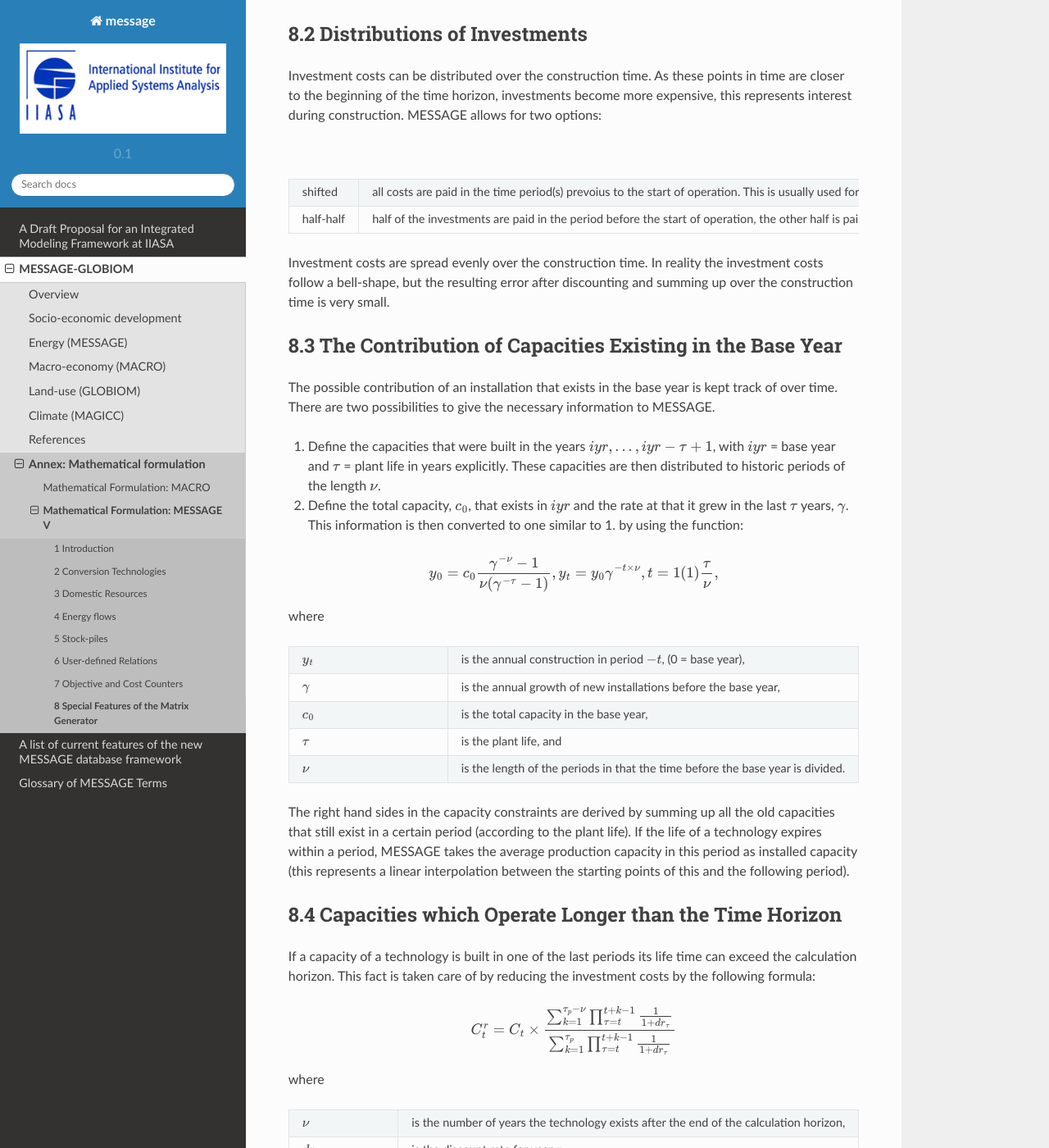
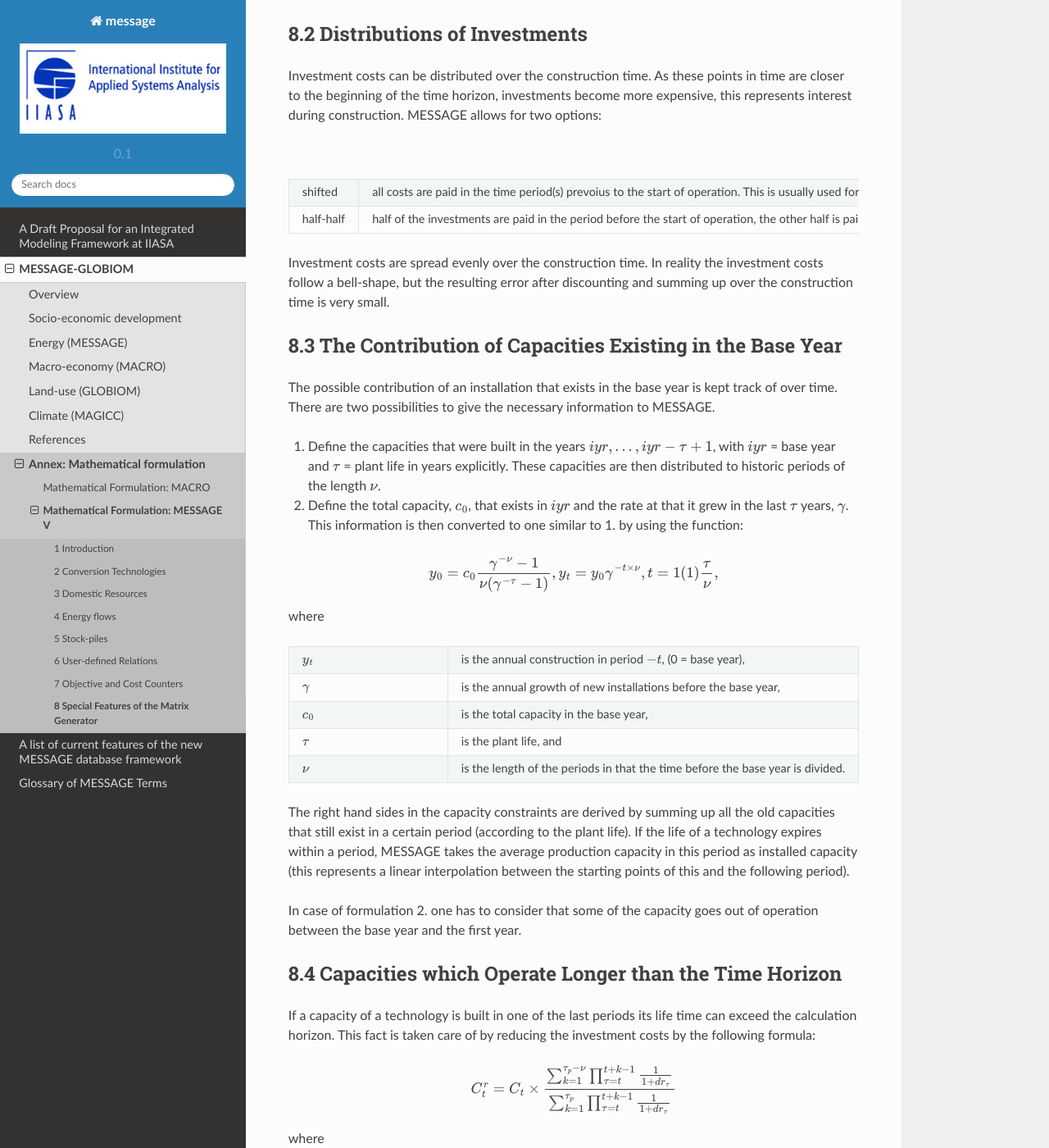
Before and after one commit to yiyi1991/message-ix-models, a Sphinx documentation site: the page built from doc/global/source/message_globiom/annex/message/8_special_features_of_the_matrix_generator.rst, in a window 1280 px wide and 1400 px high, scrolled down 595 px. Shown: the whole window at 82% size. Built offline with Sphinx 7.4.7 and the Read the Docs theme 2.0.0, drawn with Linux system fonts in a browser that asks for light colours; pages that are not in the unit, such as notebooks, are missing from menus; some of the changed lines change nothing that is shown; some of the changed text lies outside the part shown.

Commit message:
Update 8_special_features_of_the_matrix_generator.rst

```diff
--- a/doc/global/source/message_globiom/annex/message/8_special_features_of_the_matrix_generator.rst
+++ b/doc/global/source/message_globiom/annex/message/8_special_features_of_the_matrix_generator.rst
@@ -5,7 +5,7 @@
 
 The mathematical formulation of MESSAGE as presented  in the previous sections shows the structure of all constraints as the matrix generator builds them up. The background of the more complicated features is given here for a better understanding.
 
-8.1 	The  Time  Horizon–Discounting the Costs
+8.1 	Discounting of Costs
 ----------------------------------------------
 
 The whole time horizon of the calculations is divided into periods of optional length. All variables of MESSAGE are represented  as average over the period they represent, resulting in a step-function. All entries in the objective function are discounted from the middle of the respective period to the first year, if they relate to energy flow variables and from the beginning of that period if they represent power variables. The function to discount the costs has the following form:
@@ -20,16 +20,16 @@
    :header-rows: 0
 
    * - :math:`C_t^r`
-     - is the cost figure to be discounted,
+     - cost figure to be discounted,
    * - :math:`c_t`
-     - is the objective function coefficient in period :math:`t`,
+     - objective function coefficient in period :math:`t`,
    * - :math:`f_i`
      - :math:`\left\{\begin{matrix}
            1 & for costs connected to investments\\
            (1+\frac{dr_t}{100})^{\frac{\Delta t}{2} & else
        \end{matrix}\right.` and
-  * - :math:`dr_k`
-    - is the discount rate in period :math:`k`; generally the discount rate is constant over the complete time horizon.
+  * - :math:`dr_t`
+    - discount rate in period :math:`t`; generally the discount rate is constant over the complete time horizon.
 
 .. _distributionsofinv:
 
@@ -44,8 +44,8 @@
 
   * - shifted
     - all costs are paid in the time period(s) prevoius to the start of operation. This is usually used for models with short period lengths.
-  * - half-half
-    - half of the investments are paid in the period before the start of operation, the other half is paid in the period when the technology goes into operation. With this the period when the technology starts operating is the same as the construction period. This is usually used for models with long time periods.
+  * - half\-half
+    - half of the investments are paid in the period before the start of operation, the other half is paid in the period when the technology goes into operation. With this, the period when the technology starts operating is the same as the construction period. This is usually used for models with long time periods.
 
 Investment costs are spread evenly over the construction time. In reality the investment costs follow a bell-shape, but the resulting error after discounting and summing up over the construction time is very small.
 
@@ -80,6 +80,8 @@
      - is the length of the periods in that the time before the base year is divided.
 
 The right hand sides in the capacity constraints are derived by summing up all the old capacities that still exist in a certain period (according to the plant life). If the life of a technology expires within a period, MESSAGE takes the average production capacity in this period as installed capacity (this represents a linear interpolation between the starting points of this and the following period).
+
+In case of formulation 2. one has to consider that some of the capacity goes out of operation between the base year and the first year.
 
 8.4 	Capacities which Operate  Longer than the Time  Horizon
 -------------------------------------------------------------
```
